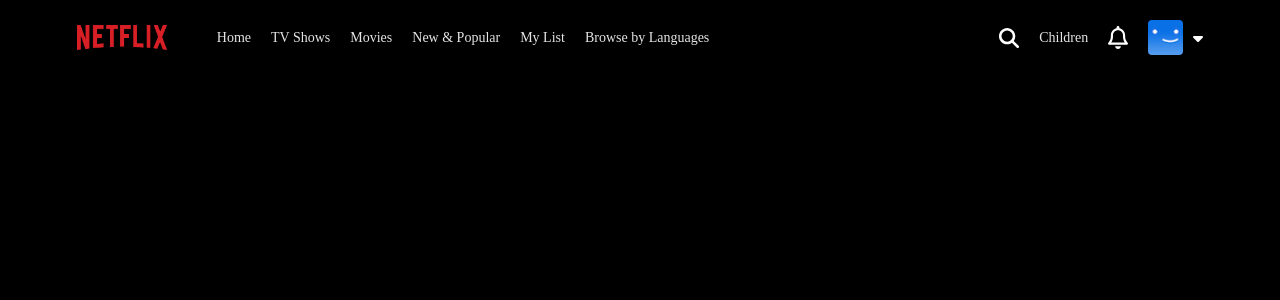
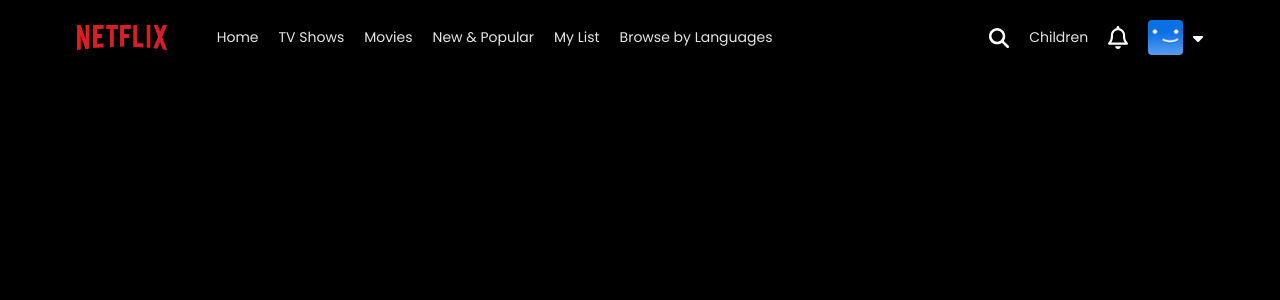
Before and after one commit to harikiranvusirikala/Netflix-Clone-With-React-JS, a React (Vite) app: page / in a window 1280 px wide. Shown: the top 300 px of the page. Built offline with nearby package versions, Linux system fonts and the light colour scheme.

Commit message:
Add Poppins google font

```diff
--- a/src/index.css
+++ b/src/index.css
@@ -1,3 +1,6 @@
+/* https://fonts.google.com/specimen/Poppins?query=poppins */
+@import url('https://fonts.googleapis.com/css2?family=Poppins:ital,wght@0,100;0,200;0,300;0,400;0,500;0,600;0,700;0,800;0,900;1,100;1,200;1,300;1,400;1,500;1,600;1,700;1,800;1,900&display=swap');
+
 * {
   margin: 0;
   padding: 0;
@@ -7,4 +10,5 @@
 body {
   background: black;
   color: white;
+  font-family: 'poppins';
 }
```
Also changed, not shown: Notes.txt.
